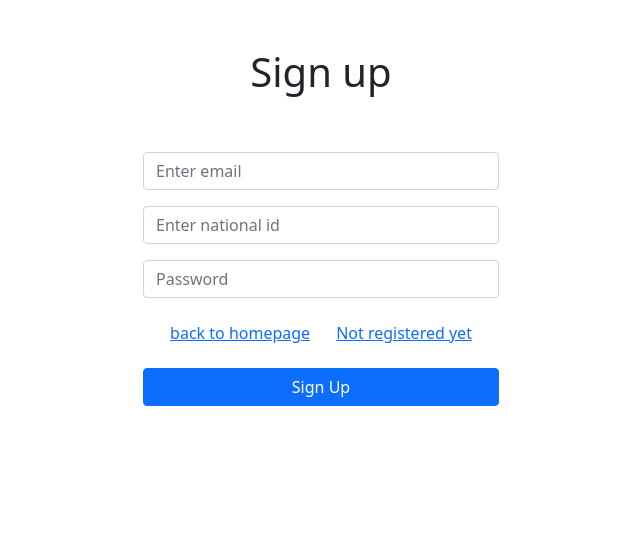
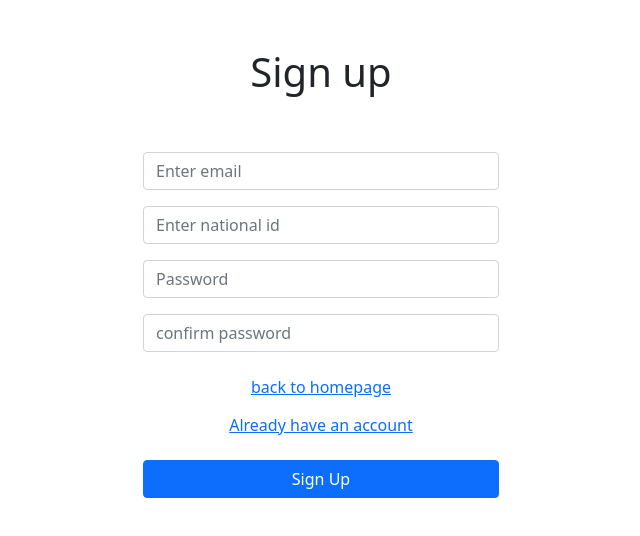
Before and after one commit to zahid-rahman/mern-blogsite, a React (Create React App) app in the folder client/: page /signup in a window 1280 px wide. Shown: the top 536 px of the page, without its empty margins (319-959 px from the left). Built offline with nearby package versions, Linux system fonts and the light colour scheme.

Commit message:
WIP:(frontend) added more functionality in signup page

```diff
--- a/client/src/pages/home/SignUpPage.jsx
+++ b/client/src/pages/home/SignUpPage.jsx
@@ -18,20 +18,41 @@ const SignUpPage = () => {
                     </h1>
                     <Form>
                         <Form.Group className="mb-3" controlId="formBasicEmail">
-                            <Form.Control type="email" placeholder="Enter email" />
+                            <Form.Control
+                                name="email"
+                                type="email"
+                                placeholder="Enter email"
+                            />
                         </Form.Group>
 
                         <Form.Group className="mb-3" controlId="formBasicEmail">
-                            <Form.Control type="email" placeholder="Enter national id" />
+                            <Form.Control
+                                name="nid"
+                                type="text"
+                                placeholder="Enter national id"
+                            />
                         </Form.Group>
 
                         <Form.Group className="mb-3" controlId="formBasicPassword">
-                            <Form.Control type="password" placeholder="Password" />
+                            <Form.Control
+                                name="password"
+                                type="password"
+                                placeholder="Password"
+                            />
                         </Form.Group>
+
+                        <Form.Group  className="mb-3" controlId="formBasicPassword">
+                            <Form.Control
+                                name="confirmPassword"
+                                type="password"
+                                placeholder="confirm password"
+                            />
+                        </Form.Group>
+
 
                         <Form.Group className="mb-3 text-center" controlId="formBasicCheckbox">
                             <Link to='/' className="btn btn-link">back to homepage</Link>
-                            <Link to='/signup' className="btn btn-link">Not registered yet</Link>
+                            <Link to='/login' className="btn btn-link">Already have an account</Link>
                         </Form.Group>
 
                         <Button variant="primary" type="submit" className="w-100">
```
